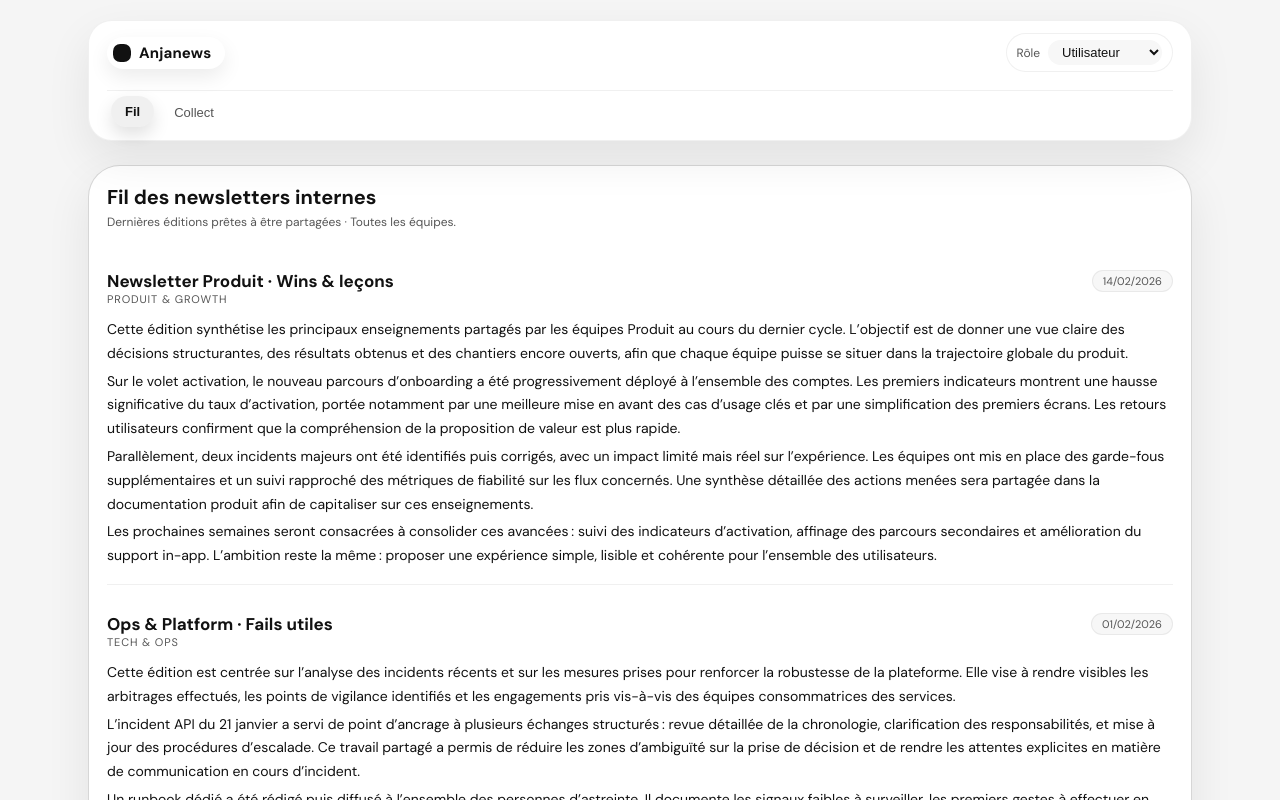
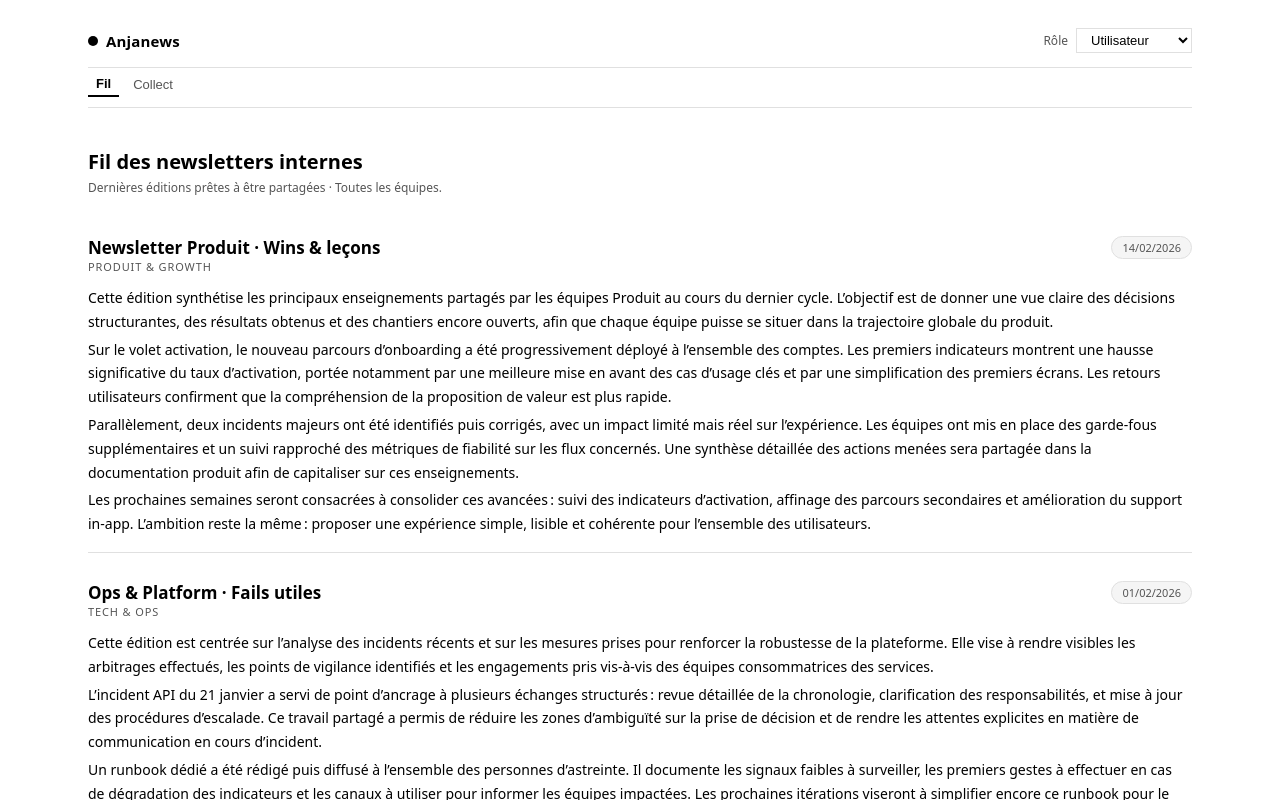
Before and after one commit to agentdouble/Newsletter, a React (Vite) app in the folder frontend/: page /newsletter/fil in a window 1280 px wide. Shown: the top 800 px of the page. Built offline with nearby package versions, Linux system fonts and the light colour scheme.

Commit message:
refactor: minimal black and white UI

```diff
--- a/frontend/index.html
+++ b/frontend/index.html
@@ -9,12 +9,6 @@
       content="MVP pour collecter des success/fail stories et générer des newsletters prêtes à publier."
     />
     <link rel="icon" type="image/svg+xml" href="/favicon.svg" />
-    <link rel="preconnect" href="https://fonts.googleapis.com" />
-    <link rel="preconnect" href="https://fonts.gstatic.com" crossorigin />
-    <link
-      href="https://fonts.googleapis.com/css2?family=DM+Sans:wght@400;500;600;700&display=swap"
-      rel="stylesheet"
-    />
   </head>
   <body>
     <div id="root"></div>
--- a/frontend/src/styles.css
+++ b/frontend/src/styles.css
@@ -1,24 +1,24 @@
 :root {
   color-scheme: light;
-  --bg: #f5f5f5;
+  --bg: #ffffff;
   --bg-elevated: #ffffff;
-  --bg-elevated-soft: #f7f7f7;
-  --border-subtle: rgba(0, 0, 0, 0.06);
-  --border-strong: rgba(0, 0, 0, 0.16);
-  --accent: #111111;
-  --accent-soft: rgba(0, 0, 0, 0.06);
+  --bg-elevated-soft: #f9f9f9;
+  --border-subtle: #e0e0e0;
+  --border-strong: #000000;
+  --accent: #000000;
+  --accent-soft: #000000;
   --accent-strong: #000000;
   --accent-alt: #000000;
-  --positive: #111111;
+  --positive: #000000;
   --negative: #555555;
-  --text: #111111;
+  --text: #000000;
   --text-soft: #555555;
-  --shadow-soft: 0 18px 45px rgba(0, 0, 0, 0.08);
-  --radius-xl: 24px;
+  --shadow-soft: none;
+  --radius-xl: 0;
   --radius-pill: 999px;
   --transition-fast: 0.16s ease-out;
-  --font-sans: 'DM Sans', system-ui, -apple-system, BlinkMacSystemFont,
-    'Segoe UI', sans-serif;
+  --font-sans: system-ui, -apple-system, BlinkMacSystemFont, 'Segoe UI',
+    sans-serif;
 }
 
 *,
@@ -60,12 +60,10 @@ body {
   display: flex;
   flex-direction: column;
   align-items: stretch;
-  padding: 12px 18px;
-  border-radius: var(--radius-xl);
-  background: var(--bg-elevated);
-  border: 1px solid var(--border-subtle);
-  backdrop-filter: blur(18px);
-  box-shadow: var(--shadow-soft);
+  padding: 8px 0 10px;
+  border-radius: 0;
+  background: var(--bg);
+  border-bottom: 1px solid var(--border-subtle);
   gap: 10px;
   position: sticky;
   top: 0;
@@ -89,16 +87,16 @@ body {
   display: inline-flex;
   align-items: center;
   gap: 8px;
-  padding: 6px 14px 6px 6px;
-  border-radius: var(--radius-pill);
-  background: var(--bg-elevated);
-  box-shadow: 0 8px 20px rgba(0, 0, 0, 0.08);
+  padding: 0;
+  border-radius: 0;
+  background: transparent;
+  box-shadow: none;
 }
 
 .logo-dot {
-  width: 18px;
-  height: 18px;
-  border-radius: 40%;
+  width: 10px;
+  height: 10px;
+  border-radius: 50%;
   background: var(--accent);
 }
 
@@ -118,10 +116,10 @@ body {
   display: flex;
   align-items: center;
   gap: 8px;
-  padding: 6px 10px;
-  border-radius: 999px;
-  background: rgba(255, 255, 255, 0.96);
-  border: 1px solid var(--border-subtle);
+  padding: 0;
+  border-radius: 0;
+  background: transparent;
+  border: 0;
 }
 
 .role-label {
@@ -130,11 +128,11 @@ body {
 }
 
 .role-select {
-  border-radius: 999px;
-  border: 0;
-  padding: 4px 10px;
+  border-radius: 0;
+  border: 1px solid var(--border-subtle);
+  padding: 3px 10px;
   font-size: 13px;
-  background: #f7f7f7;
+  background: var(--bg);
   color: var(--text);
 }
 
@@ -147,14 +145,14 @@ body {
   display: flex;
   align-items: center;
   gap: 6px;
-  padding: 6px 4px 0;
-  margin-top: 8px;
+  padding: 4px 0 0;
+  margin-top: 4px;
   border-top: 1px solid var(--border-subtle);
 }
 
 .tab-button {
-  border-radius: 999px;
-  padding: 8px 14px;
+  border-radius: 0;
+  padding: 4px 8px;
   border: 0;
   background: transparent;
   font-size: 13px;
@@ -165,16 +163,17 @@ body {
 }
 
 .tab-button:hover {
-  background: rgba(0, 0, 0, 0.04);
+  background: transparent;
   color: var(--text);
 }
 
 .tab-button--active {
-  background: var(--accent-soft);
+  background: transparent;
   color: var(--text);
   font-weight: 600;
-  box-shadow: 0 8px 18px rgba(0, 0, 0, 0.12);
-  transform: translateY(-1px);
+  box-shadow: none;
+  transform: none;
+  border-bottom: 2px solid var(--accent);
 }
 
 .app-main {
@@ -211,18 +210,19 @@ body {
 }
 
 .panel-card {
-  background: var(--bg-elevated);
-  border-radius: 32px;
-  border: 1px solid var(--border-subtle);
-  box-shadow: var(--shadow-soft);
-  padding: 18px 18px 20px;
+  background: transparent;
+  border-radius: 0;
+  border: 0;
+  box-shadow: none;
+  padding: 16px 0 18px;
   display: flex;
   flex-direction: column;
   gap: 12px;
+  border-bottom: 1px solid var(--border-subtle);
 }
 
 .panel-card--accent {
-  background: var(--bg-elevated-soft);
+  background: transparent;
 }
 
 .panel-card--wide {
@@ -230,8 +230,8 @@ body {
 }
 
 .panel-card--feed {
-  background: var(--bg-elevated);
-  border-color: var(--border-strong);
+  background: transparent;
+  border-color: var(--border-subtle);
 }
 
 .panel-header h2 {
@@ -378,7 +378,7 @@ body {
 }
 
 .tag--soft {
-  background: #f7f7f7;
+  background: #f5f5f5;
   border-color: var(--border-subtle);
   color: var(--text-soft);
 }
@@ -404,8 +404,8 @@ body {
 .metric-bubble {
   min-width: 120px;
   padding: 10px 12px;
-  border-radius: 999px;
-  background: rgba(255, 255, 255, 0.95);
+  border-radius: 0;
+  background: transparent;
   border: 1px solid var(--border-subtle);
   display: flex;
   flex-direction: column;
@@ -473,12 +473,12 @@ body {
 .field input,
 .field select,
 .field textarea {
-  border-radius: 16px;
-  border: 1px solid var(--border-strong);
+  border-radius: 0;
+  border: 1px solid var(--border-subtle);
   padding: 9px 11px;
   font-size: 13px;
   font-family: inherit;
-  background: rgba(255, 255, 255, 0.95);
+  background: #ffffff;
 }
 
 .field textarea {
@@ -516,7 +516,7 @@ body {
 
 .primary-button,
 .secondary-button {
-  border-radius: 999px;
+  border-radius: 0;
   border: 0;
   padding: 8px 16px;
   font-size: 13px;
@@ -532,23 +532,25 @@ body {
 
 .primary-button {
   background: var(--accent);
-  color: #fff;
-  box-shadow: 0 10px 24px rgba(0, 0, 0, 0.16);
+  color: #ffffff;
+  box-shadow: none;
 }
 
 .primary-button:hover {
-  transform: translateY(-1px);
-  box-shadow: 0 14px 32px rgba(0, 0, 0, 0.2);
+  transform: none;
+  box-shadow: none;
+  background: var(--accent-strong);
 }
 
 .secondary-button {
-  background: rgba(255, 255, 255, 0.95);
+  background: transparent;
   color: var(--text);
   border: 1px solid var(--border-subtle);
 }
 
 .secondary-button:hover {
-  background: rgba(253, 247, 255, 0.95);
+  background: #000000;
+  color: #ffffff;
 }
 
 .primary-button:disabled,
@@ -561,9 +563,9 @@ body {
 
 .contribution-pill {
   padding: 10px 12px;
-  border-radius: 22px;
+  border-radius: 0;
   border: 1px solid var(--border-subtle);
-  background: rgba(255, 255, 255, 0.96);
+  background: transparent;
   display: flex;
   flex-direction: column;
   gap: 4px;
@@ -610,12 +612,12 @@ body {
 
 .draft-canvas {
   width: 100%;
-  border-radius: 24px;
+  border-radius: 0;
   border: 1px solid var(--border-strong);
   padding: 10px 12px;
   font-family: var(--font-sans);
   font-size: 13px;
-  background: rgba(255, 255, 255, 0.97);
+  background: #ffffff;
   min-height: 60vh;
   outline: none;
 }
@@ -635,9 +637,9 @@ body {
   justify-content: space-between;
   gap: 10px;
   padding: 8px 10px;
-  border-radius: 20px;
+  border-radius: 0;
   border: 1px solid var(--border-subtle);
-  background: rgba(255, 255, 255, 0.95);
+  background: transparent;
 }
 
 .user-main {
@@ -649,7 +651,7 @@ body {
 .user-avatar {
   width: 26px;
   height: 26px;
-  border-radius: 12px;
+  border-radius: 0;
   background: var(--accent-alt);
   color: #fff;
   display: inline-flex;
@@ -699,9 +701,9 @@ body {
   justify-content: space-between;
   gap: 10px;
   padding: 8px 10px;
-  border-radius: 20px;
+  border-radius: 0;
   border: 1px solid var(--border-subtle);
-  background: rgba(255, 255, 255, 0.95);
+  background: transparent;
 }
 
 .group-name {
```
Also changed, not shown: 1 other file (tests, documents, lock files or other folders).
